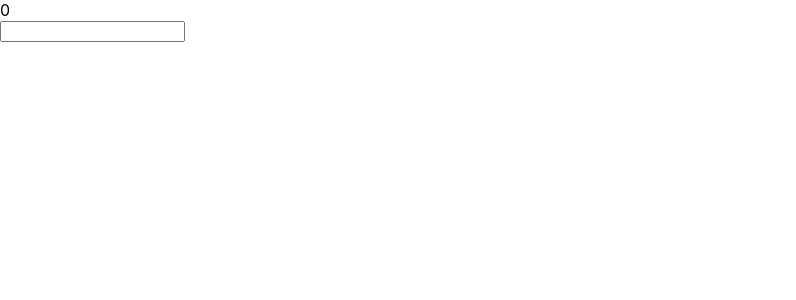
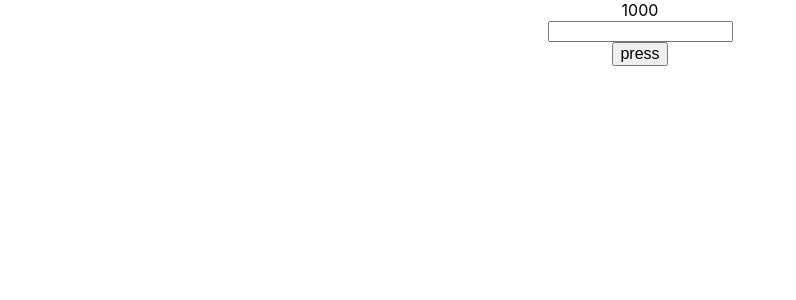
Before and after one commit to cmejia6/timera, a React (Create React App) app: page / in a window 1280 px wide. Shown: the top 300 px of the page, without its empty margins (0-796 px from the left). Built offline with nearby package versions, Linux system fonts and the light colour scheme.

Commit message:
imported sass and fixed button

```diff
--- a/package.json
+++ b/package.json
@@ -3,9 +3,11 @@
   "version": "0.1.0",
   "private": true,
   "dependencies": {
+    "node-sass": "^4.11.0",
     "react": "^16.7.0",
     "react-dom": "^16.7.0",
-    "react-scripts": "2.1.3"
+    "react-scripts": "2.1.3",
+    "sass": "^1.16.0"
   },
   "scripts": {
     "start": "react-scripts start",
--- a/src/App.js
+++ b/src/App.js
@@ -1,4 +1,5 @@
 import React, { Component } from 'react';
+import './App.scss';
 import Timer from './Timer';
 
 class App extends Component {
--- /dev/null
+++ b/src/Controls.js
@@ -0,0 +1,18 @@
+import React from 'react';
+import './Controls.scss';
+import PropTypes from 'prop-types';
+
+
+const Controls = props => {
+  return (
+    <div>
+      <button className="button">press</button>
+    </div>
+  )
+}
+
+Controls.propTypes = {
+
+}
+
+export default Controls
--- /dev/null
+++ b/src/Controls.scss
@@ -0,0 +1,3 @@
+.button {
+    font-size: 1rem
+  }
--- a/src/Timer.js
+++ b/src/Timer.js
@@ -1,5 +1,6 @@
 import React, { Component } from 'react'
 import Display from './Display'
+import Controls from './Controls.js'
 
 class Timer extends Component {
     constructor(){
@@ -13,10 +14,6 @@ class Timer extends Component {
 
         this.startTimer = this.startTimer.bind(this)
         this.onSecondsChange = this.onSecondsChange.bind(this)
-    }
-
-    componentDidMount(){
-        this.startTimer();
     }
 
     componentWillUnmount() {
@@ -42,6 +39,7 @@ class Timer extends Component {
     return (
       <div>
         <Display time={this.state.time} onSecondsChange={this.onSecondsChange}/>
+        <Controls />
       </div>
     )
   }
```
Also changed, not shown: src/App.scss (renamed from src/App.css), 1 other file (tests, documents, lock files or other folders).
